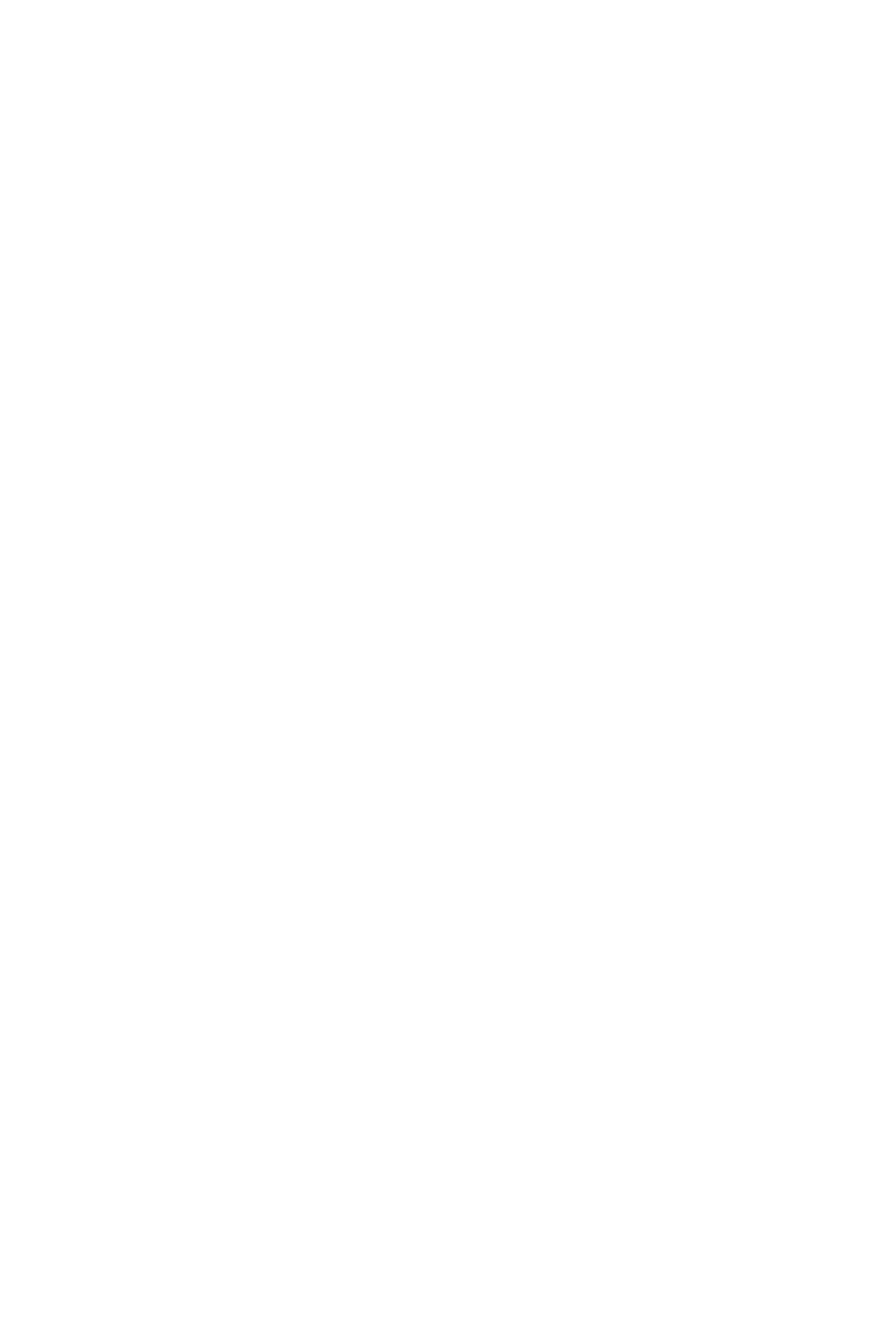
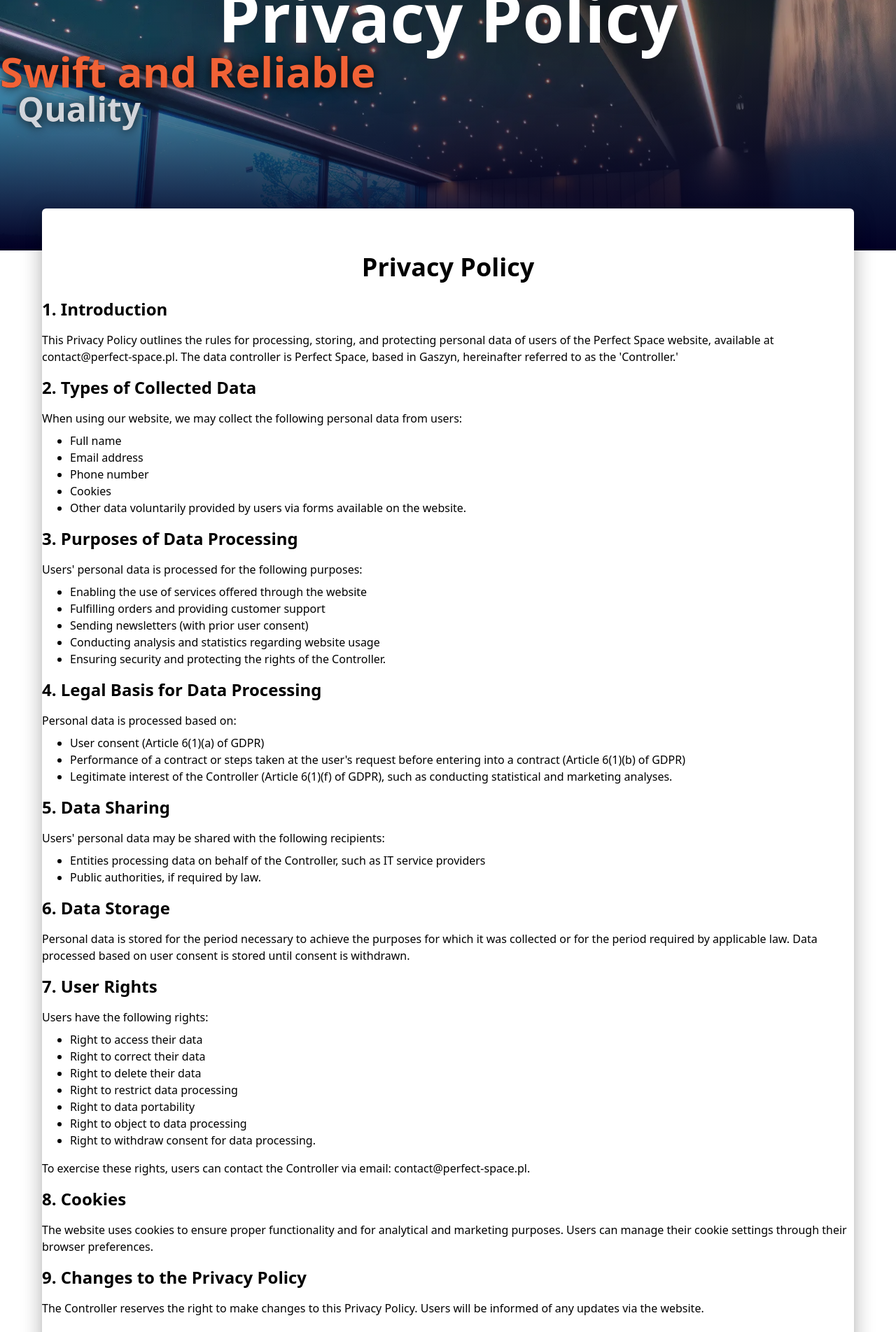
Before and after one commit to Mussorable/perfect_space_react, a React (Vite) app: page /policy in a window 1280 px wide. Before the commit this address had no page. Shown: the part 280-2184 px from the top of the page at 70% size. Before the commit the page ends 800 px from the top, so only its background shows below. Built offline with nearby package versions, Linux system fonts and the light colour scheme.

Commit message:
Add privacy policy page and update contact details
Introduced a new Privacy Policy. Updated the application with env variables. Added new CSS classes to expand styling options across the web application.

```diff
--- a/index.html
+++ b/index.html
@@ -3,7 +3,7 @@
   <head>
     <meta charset="UTF-8" />
     <meta name="viewport" content="width=device-width, initial-scale=1.0" />
-    <title>Vite + React + TS</title>
+    <title>Perfect Space</title>
   </head>
   <body>
     <div id="root"></div>
--- a/src/App.tsx
+++ b/src/App.tsx
@@ -2,6 +2,7 @@ import { BrowserRouter, Route, Routes } from "react-router-dom";
 import Layer from "./app/Layer.tsx";
 import HomePage from "./app/pages/HomePage.tsx";
 import ContactPage from "./app/pages/ContactPage.tsx";
+import PolicyPage from "./app/pages/PolicyPage.tsx";
 
 function App() {
   return (
@@ -10,6 +11,7 @@ function App() {
         <Route path="/" element={<Layer />}>
             <Route path="" element={<HomePage />} />
             <Route path="contact" element={<ContactPage />} />
+            <Route path="policy" element={<PolicyPage />} />
         </Route>
       </Routes>
     </BrowserRouter>
--- a/src/app/Layer.tsx
+++ b/src/app/Layer.tsx
@@ -3,14 +3,15 @@ import Header from "./header/Header.tsx";
 import { Outlet } from "react-router-dom";
 import Footer from "./footer/Footer.tsx";
 import { useEffect, useState } from "react";
+import calmApartment from "../assets/realisations/calm-apartment.webp";
 
 function Layer() {
-    const [bgImageSrc, setBgImageSrc] = useState("");
+    const [bgImageSrc, setBgImageSrc] = useState(calmApartment);
     const [pageTitle, setPageTitle] = useState("Perfect Space");
 
     useEffect(() => {
         document.title = pageTitle;
-    }, [pageTitle]);
+    }, [pageTitle, bgImageSrc]);
 
     return (
         <>
--- a/src/app/pages/ContactPage.tsx
+++ b/src/app/pages/ContactPage.tsx
@@ -4,10 +4,14 @@ import readyRenovation from "../../assets/realisations/ready_renovation.webp";
 import ContactForm from "./sections/contactPage/ContactForm.tsx";
 
 function ContactPage() {
-    const { setBgImageSrc } = useOutletContext<{ setBgImageSrc: (src: string) => void }>();
+    const { setBgImageSrc, setPageTitle } = useOutletContext<{
+        setBgImageSrc: (src: string) => void,
+        setPageTitle: (title: string) => void,
+    }>();
 
     useEffect(() => {
         setBgImageSrc(readyRenovation);
+        setPageTitle("Contact");
     }, []);
 
     return (
--- a/src/app/pages/HomePage.tsx
+++ b/src/app/pages/HomePage.tsx
@@ -6,10 +6,14 @@ import Offers from "./sections/homePage/Offers.tsx";
 import RealisationsExample from "./sections/homePage/RealisationsExample.tsx";
 
 function HomePage() {
-    const { setBgImageSrc } = useOutletContext<{ setBgImageSrc: (src: string) => void }>();
+    const { setBgImageSrc, setPageTitle } = useOutletContext<{
+        setBgImageSrc: (src: string) => void,
+        setPageTitle: (title: string) => void,
+    }>();
 
     useEffect(() => {
         setBgImageSrc(newApartment);
+        setPageTitle("Perfect Space");
     }, []);
 
     return (
--- /dev/null
+++ b/src/app/pages/PolicyPage.tsx
@@ -0,0 +1,107 @@
+import Section from "./sections/Section.tsx";
+import { useOutletContext } from "react-router-dom";
+import { useEffect } from "react";
+import calmApartment from "../../assets/realisations/calm-apartment.webp";
+
+function PolicyPage() {
+    const { setBgImageSrc, setPageTitle } = useOutletContext<{
+        setBgImageSrc: (src: string) => void,
+        setPageTitle: (title: string) => void,
+    }>();
+
+    useEffect(() => {
+        setBgImageSrc(calmApartment);
+        setPageTitle("Privacy Policy")
+    }, []);
+
+    return (
+        <div>
+            <Section>
+                <div className="justify-center">
+                    <div className="text-center mb-6">
+                        <h2 className="font-semibold text-4xl">Privacy Policy</h2>
+                    </div>
+                </div>
+                <div>
+                    <h3 className="text-2xl font-bold mb-4">1. Introduction</h3>
+                    <p className="mb-4">This Privacy Policy outlines the rules for processing, storing, and protecting personal data of users of the Perfect Space website, available at { import.meta.env.VITE_CONTACT_EMAIL }. The data controller is Perfect Space, based in Gaszyn, hereinafter referred to as the 'Controller.'</p>
+                </div>
+                <div>
+                    <h3 className="text-2xl font-bold mb-4">2. Types of Collected Data</h3>
+                    <p className="mb-2">When using our website, we may collect the following personal data from users:</p>
+                    <ul className="list-disc ml-10 mb-4">
+                        <li>Full name</li>
+                        <li>Email address</li>
+                        <li>Phone number</li>
+                        <li>Cookies</li>
+                        <li>Other data voluntarily provided by users via forms available on the website.</li>
+                    </ul>
+                </div>
+                <div>
+                    <h3 className="text-2xl font-bold mb-4">3. Purposes of Data Processing</h3>
+                    <p className="mb-2">Users' personal data is processed for the following purposes:</p>
+                    <ul className="list-disc ml-10 mb-4">
+                        <li>Enabling the use of services offered through the website</li>
+                        <li>Fulfilling orders and providing customer support</li>
+                        <li>Sending newsletters (with prior user consent)</li>
+                        <li>Conducting analysis and statistics regarding website usage</li>
+                        <li>Ensuring security and protecting the rights of the Controller.</li>
+                    </ul>
+                </div>
+                <div>
+                    <h3 className="text-2xl font-bold mb-4">4. Legal Basis for Data Processing</h3>
+                    <p className="mb-2">Personal data is processed based on:</p>
+                    <ul className="list-disc ml-10 mb-4">
+                        <li>User consent (Article 6(1)(a) of GDPR)</li>
+                        <li>Performance of a contract or steps taken at the user's request before entering into a contract (Article 6(1)(b) of GDPR)</li>
+                        <li>Legitimate interest of the Controller (Article 6(1)(f) of GDPR), such as conducting statistical and marketing analyses.</li>
+                    </ul>
+                </div>
+                <div>
+                    <h3 className="text-2xl font-bold mb-4">5. Data Sharing</h3>
+                    <p className="mb-2">Users' personal data may be shared with the following recipients:</p>
+                    <ul className="list-disc ml-10 mb-4">
+                        <li>Entities processing data on behalf of the Controller, such as IT service providers</li>
+                        <li>Public authorities, if required by law.</li>
+                    </ul>
+                </div>
+                <div>
+                    <h3 className="text-2xl font-bold mb-4">6. Data Storage</h3>
+                    <p className="mb-4">Personal data is stored for the period necessary to achieve the purposes for which it was collected or for the period required by applicable law. Data processed based on user consent is stored until consent is withdrawn.</p>
+                </div>
+                <div>
+                    <h3 className="text-2xl font-bold mb-4">7. User Rights</h3>
+                    <p className="mb-2">Users have the following rights:</p>
+                    <ul className="list-disc ml-10 mb-4">
+                        <li>Right to access their data</li>
+                        <li>Right to correct their data</li>
+                        <li>Right to delete their data</li>
+                        <li>Right to restrict data processing</li>
+                        <li>Right to data portability</li>
+                        <li>Right to object to data processing</li>
+                        <li>Right to withdraw consent for data processing.</li>
+                    </ul>
+                    <p className="mb-4">To exercise these rights, users can contact the Controller via email: { import.meta.env.VITE_CONTACT_EMAIL }.</p>
+                </div>
+                <div>
+                    <h3 className="text-2xl font-bold mb-4">8. Cookies</h3>
+                    <p className="mb-4">The website uses cookies to ensure proper functionality and for analytical and marketing purposes. Users can manage their cookie settings through their browser preferences.</p>
+                </div>
+                <div>
+                    <h3 className="text-2xl font-bold mb-4">9. Changes to the Privacy Policy</h3>
+                    <p className="mb-4">The Controller reserves the right to make changes to this Privacy Policy. Users will be informed of any updates via the website.</p>
+                </div>
+                <div>
+                    <h3 className="text-2xl font-bold mb-4">10. Contact</h3>
+                    <p className="mb-4">For questions regarding this Privacy Policy, please contact the Controller via email: { import.meta.env.VITE_CONTACT_EMAIL }.</p>
+                </div>
+                <div>
+                    <hr/>
+                    <h5 className="text-xl font-bold mb-4 mt-2">Last updated: <span className="font-normal">01.12.2024 17:31</span></h5>
+                </div>
+            </Section>
+        </div>
+    )
+}
+
+export default PolicyPage;
--- a/src/app/pages/sections/contactPage/ContactForm.tsx
+++ b/src/app/pages/sections/contactPage/ContactForm.tsx
@@ -54,11 +54,11 @@ function ContactForm() {
                              className="absolute top-[18px] left-[-35px]"/>
                         <h5 className="font-semibold inline-block my-6 mx-3 text-xl">Contact Details</h5>
                         <address className="text-gray-600 font-normal text-md mx-3 not-italic">
-                            Tomasz Nawrocki
+                            { import.meta.env.VITE_OWNER }
                             <br/>
-                            +48 723 569 435
+                            { import.meta.env.VITE_CONTACT_PHONE }
                             <br/>
-                            contact@perfect-space.pl
+                            { import.meta.env.VITE_CONTACT_EMAIL }
                         </address>
                     </div>
                     <div className="relative">
--- a/src/output.css
+++ b/src/output.css
@@ -692,6 +692,10 @@ video {
   margin-bottom: 2rem;
 }
 
+.ml-12 {
+  margin-left: 3rem;
+}
+
 .ml-\[25px\] {
   margin-left: 25px;
 }
@@ -716,8 +720,20 @@ video {
   margin-top: 3rem;
 }
 
+.mt-2 {
+  margin-top: 0.5rem;
+}
+
 .mt-\[-60px\] {
   margin-top: -60px;
+}
+
+.ml-10 {
+  margin-left: 2.5rem;
+}
+
+.mb-2 {
+  margin-bottom: 0.5rem;
 }
 
 .block {
@@ -778,6 +794,10 @@ video {
 
 .cursor-pointer {
   cursor: pointer;
+}
+
+.list-disc {
+  list-style-type: disc;
 }
 
 .list-none {
@@ -1009,9 +1029,19 @@ video {
   text-align: center;
 }
 
+.text-2xl {
+  font-size: 1.5rem;
+  line-height: 2rem;
+}
+
 .text-3xl {
   font-size: 1.875rem;
   line-height: 2.25rem;
+}
+
+.text-4xl {
+  font-size: 2.25rem;
+  line-height: 2.5rem;
 }
 
 .text-5xl {
```
Also changed, not shown: src/assets/realisations/calm-apartment.webp (added), 1 other file (tests, documents, lock files or other folders).
